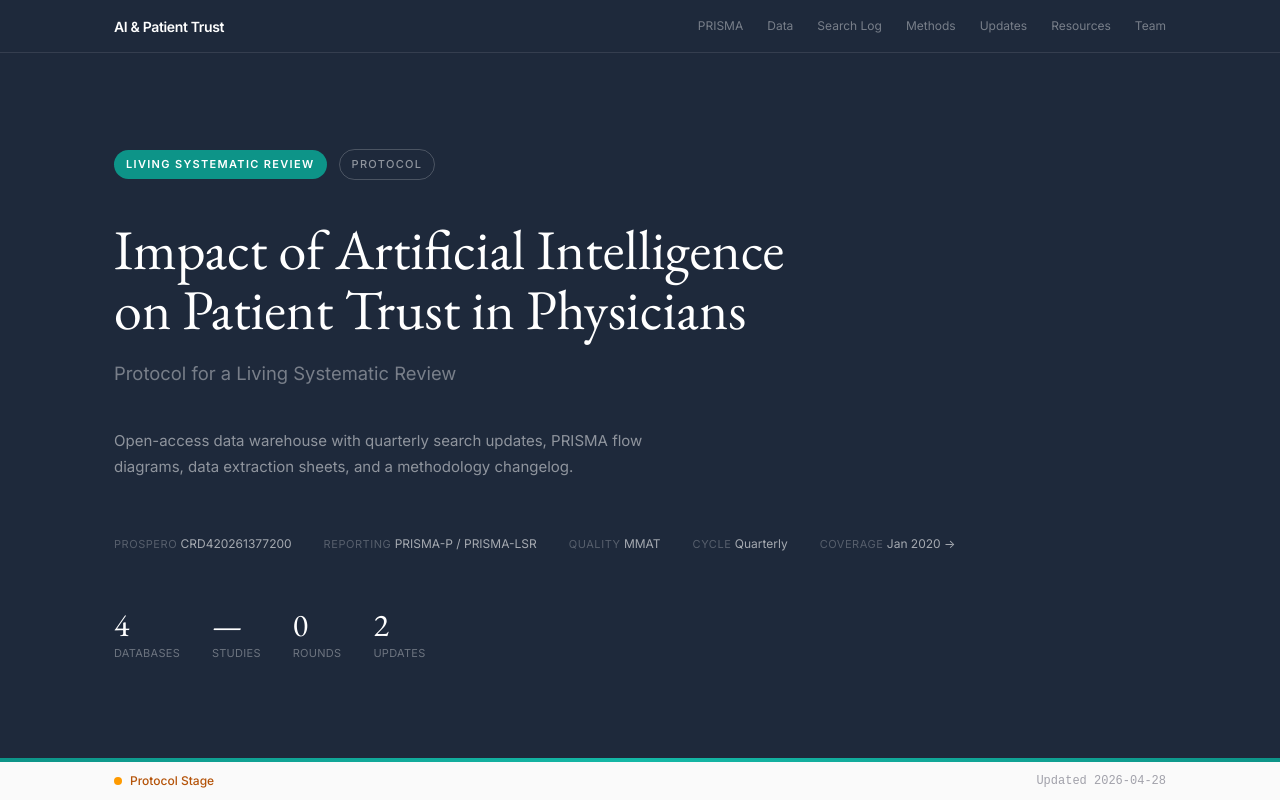
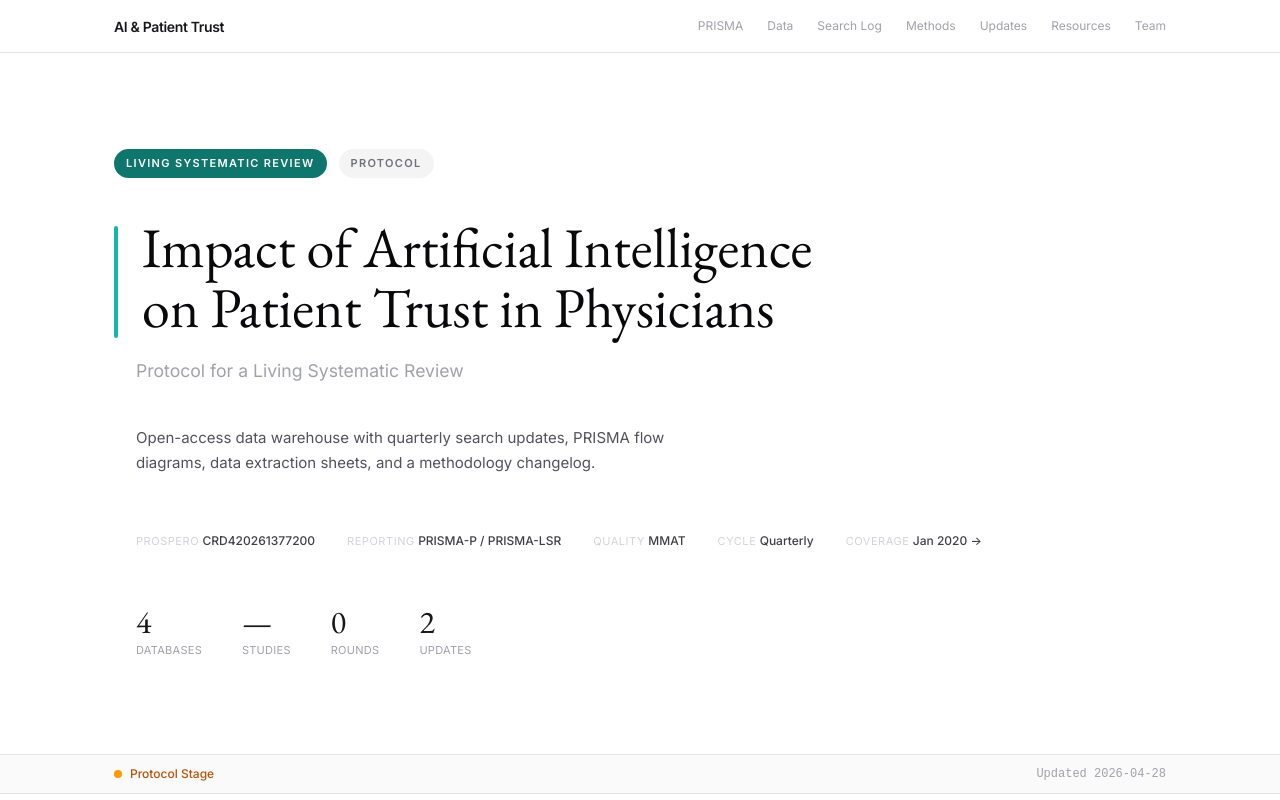
Before and after one commit to ChuehanKuo/lsr-trust, a React (Vite) app: page / in a window 1280 px wide. Shown: the top 800 px of the page. Built offline with nearby package versions, Linux system fonts and the light colour scheme.

Commit message:
White header with black text, teal accent bar on title
Co-Authored-By: Claude Opus 4.6 <noreply@anthropic.com>

```diff
--- a/src/components/Footer.tsx
+++ b/src/components/Footer.tsx
@@ -2,19 +2,19 @@ import { REVIEW_META } from "../data";
 
 export function Footer() {
   return (
-    <footer className="bg-[#1e293b] text-white/30">
+    <footer className="border-t border-ink-200 bg-ink-50">
       <div className="max-w-[1100px] mx-auto px-6 py-14">
-        <div className="grid md:grid-cols-3 gap-8 text-[13px]">
+        <div className="grid md:grid-cols-3 gap-8 text-[13px] text-ink-500">
           <div>
-            <p className="font-semibold text-white/70 mb-2">{REVIEW_META.shortTitle}</p>
+            <p className="font-semibold text-ink-800 mb-2">{REVIEW_META.shortTitle}</p>
             <p className="leading-relaxed">Living Systematic Review — continuously updated evidence synthesis.</p>
           </div>
           <div>
-            <p className="font-semibold text-white/70 mb-2">Standards</p>
+            <p className="font-semibold text-ink-800 mb-2">Standards</p>
             <p className="leading-relaxed">PROSPERO / PRISMA-P / PRISMA-LSR / MMAT / GRADE</p>
           </div>
           <div>
-            <p className="font-semibold text-white/70 mb-2">Contact</p>
+            <p className="font-semibold text-ink-800 mb-2">Contact</p>
             <p className="leading-relaxed">
               {REVIEW_META.contact.institution}<br />
               {REVIEW_META.contact.university}<br />
@@ -22,7 +22,7 @@ export function Footer() {
             </p>
           </div>
         </div>
-        <div className="mt-10 pt-6 border-t border-white/10 flex flex-wrap items-center justify-between gap-3 text-[11px] text-white/20">
+        <div className="mt-10 pt-6 border-t border-ink-200 flex flex-wrap items-center justify-between gap-3 text-[11px] text-ink-300">
           <span>&copy; {new Date().getFullYear()} {REVIEW_META.contact.university}</span>
           <span className="font-mono tabular-nums">{REVIEW_META.lastUpdated}</span>
         </div>
--- a/src/components/Header.tsx
+++ b/src/components/Header.tsx
@@ -10,33 +10,37 @@ export function Header() {
   ];
 
   return (
-    <header className="bg-[#1e293b] text-white">
+    <header className="border-b border-ink-200">
       <div className="max-w-[1100px] mx-auto px-6 py-16 md:py-24">
         <motion.div initial={{ opacity: 0 }} animate={{ opacity: 1 }} transition={{ duration: 0.5 }}>
           <div className="flex items-center gap-3 mb-10">
-            <span className="px-3 py-1.5 rounded-full bg-teal-600 text-white text-[11px] font-semibold uppercase tracking-[0.12em]">
+            <span className="px-3 py-1.5 rounded-full bg-teal-700 text-white text-[11px] font-semibold uppercase tracking-[0.12em]">
               Living Systematic Review
             </span>
-            <span className="px-3 py-1.5 rounded-full border border-white/20 text-white/50 text-[11px] font-medium uppercase tracking-[0.12em]">
+            <span className="px-3 py-1.5 rounded-full bg-ink-100 text-ink-500 text-[11px] font-semibold uppercase tracking-[0.12em]">
               Protocol
             </span>
           </div>
 
-          <h1 className="font-serif text-[2.5rem] sm:text-[3rem] md:text-[3.5rem] font-normal leading-[1.08] text-balance mb-5 max-w-3xl">
-            {REVIEW_META.title}
-          </h1>
+          <div className="flex items-start gap-6 mb-5">
+            <div className="w-1 shrink-0 self-stretch rounded-full bg-teal-500 mt-2" />
+            <h1 className="font-serif text-[2.5rem] sm:text-[3rem] md:text-[3.5rem] font-normal text-ink-950 leading-[1.08] text-balance max-w-3xl">
+              {REVIEW_META.title}
+            </h1>
+          </div>
+
           {REVIEW_META.subtitle && (
-            <p className="text-[1.15rem] text-white/40 mb-10 max-w-2xl">
+            <p className="text-[1.1rem] text-ink-400 mb-10 max-w-2xl ml-[22px]">
               {REVIEW_META.subtitle}
             </p>
           )}
 
-          <p className="text-[15px] text-white/50 leading-[1.7] max-w-xl mb-14">
+          <p className="text-[15px] text-ink-600 leading-[1.7] max-w-xl mb-14 ml-[22px]">
             Open-access data warehouse with quarterly search updates, PRISMA flow
             diagrams, data extraction sheets, and a methodology changelog.
           </p>
 
-          <div className="flex flex-wrap gap-x-8 gap-y-2 text-[12px] mb-14">
+          <div className="flex flex-wrap gap-x-8 gap-y-2 text-[12px] mb-14 ml-[22px]">
             {[
               ["PROSPERO", REVIEW_META.prosperoId],
               ["Reporting", "PRISMA-P / PRISMA-LSR"],
@@ -45,24 +49,22 @@ export function Header() {
               ["Coverage", "Jan 2020 →"],
             ].map(([label, value]) => (
               <div key={label}>
-                <span className="text-white/25 uppercase tracking-wider text-[11px]">{label}</span>{" "}
-                <span className="text-white/60">{value}</span>
+                <span className="text-ink-300 uppercase tracking-wider text-[11px]">{label}</span>{" "}
+                <span className="text-ink-700 font-medium">{value}</span>
               </div>
             ))}
           </div>
 
-          <div className="flex gap-8 max-w-lg">
+          <div className="flex gap-10 ml-[22px]">
             {stats.map((s) => (
               <div key={s.label}>
-                <div className="text-[2rem] font-serif leading-none mb-1">{s.value}</div>
-                <div className="text-[11px] text-white/35 uppercase tracking-wide">{s.label}</div>
+                <div className="text-[2rem] font-serif text-ink-900 leading-none mb-1">{s.value}</div>
+                <div className="text-[11px] text-ink-400 uppercase tracking-wide">{s.label}</div>
               </div>
             ))}
           </div>
         </motion.div>
       </div>
-
-      <div className="h-1 bg-gradient-to-r from-teal-600 via-teal-500 to-teal-600" />
     </header>
   );
 }
--- a/src/components/Nav.tsx
+++ b/src/components/Nav.tsx
@@ -14,20 +14,20 @@ export function Nav() {
   const [open, setOpen] = useState(false);
 
   return (
-    <nav className="sticky top-0 z-50 bg-[#1e293b] border-b border-white/10">
+    <nav className="sticky top-0 z-50 bg-white border-b border-ink-200">
       <div className="max-w-[1100px] mx-auto px-6 flex items-center justify-between h-[52px]">
-        <a href="#" className="text-[14px] font-semibold text-white tracking-tight hover:text-teal-400 transition-colors">
+        <a href="#" className="text-[14px] font-semibold text-ink-900 tracking-tight hover:text-teal-700 transition-colors">
           AI & Patient Trust
         </a>
         <div className="hidden lg:flex items-center gap-6">
           {LINKS.map(([label, href]) => (
-            <a key={href} href={href} className="text-[12px] text-white/40 hover:text-white transition-colors">
+            <a key={href} href={href} className="text-[12px] text-ink-400 hover:text-ink-900 transition-colors">
               {label}
             </a>
           ))}
         </div>
         <button
-          className="lg:hidden p-2 text-white/50 hover:text-white"
+          className="lg:hidden p-2 text-ink-400 hover:text-ink-900"
           onClick={() => setOpen(!open)}
           aria-label="Toggle menu"
         >
@@ -39,9 +39,9 @@ export function Nav() {
         </button>
       </div>
       {open && (
-        <div className="lg:hidden border-t border-white/10 px-6 py-3 bg-[#1e293b]">
+        <div className="lg:hidden border-t border-ink-100 px-6 py-3 bg-white">
           {LINKS.map(([label, href]) => (
-            <a key={href} href={href} className="block py-2.5 text-[14px] text-white/50 hover:text-white" onClick={() => setOpen(false)}>
+            <a key={href} href={href} className="block py-2.5 text-[14px] text-ink-500 hover:text-ink-900" onClick={() => setOpen(false)}>
               {label}
             </a>
           ))}
```
